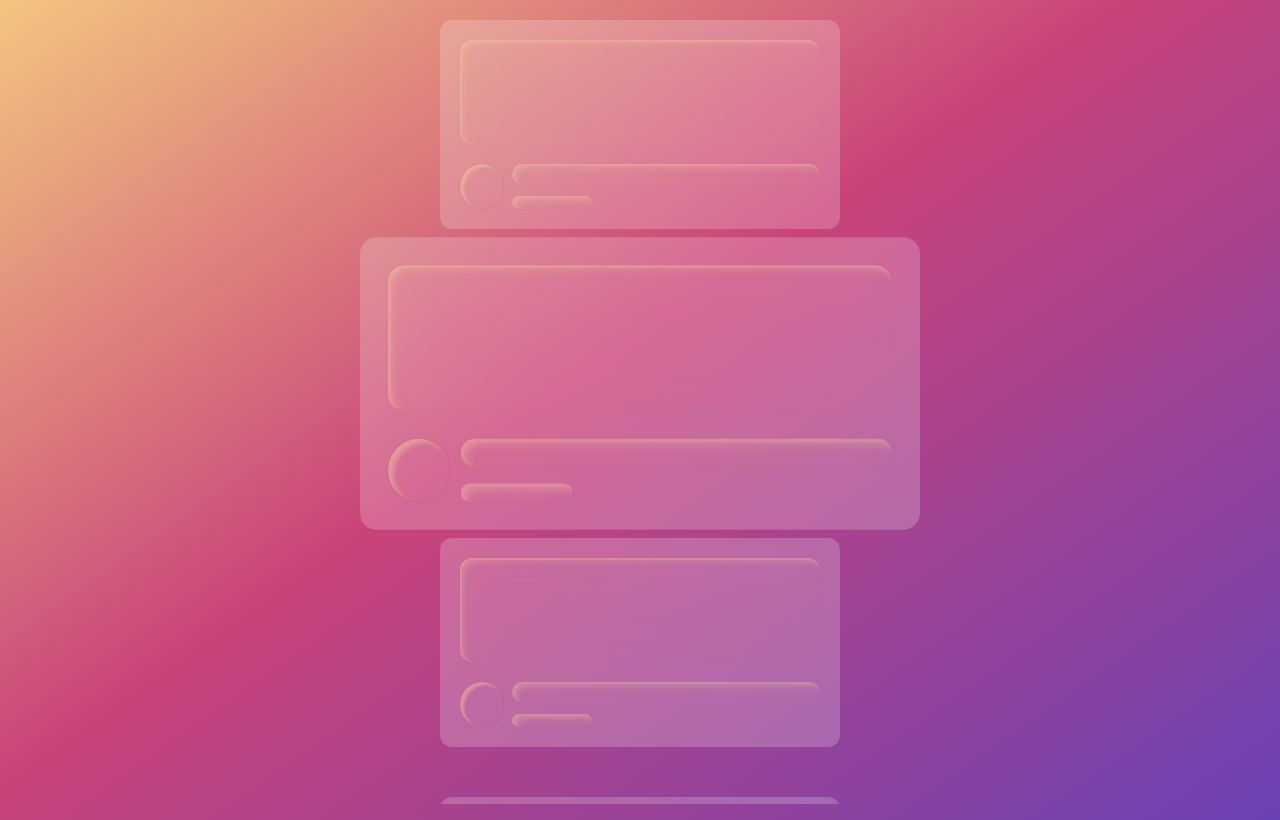
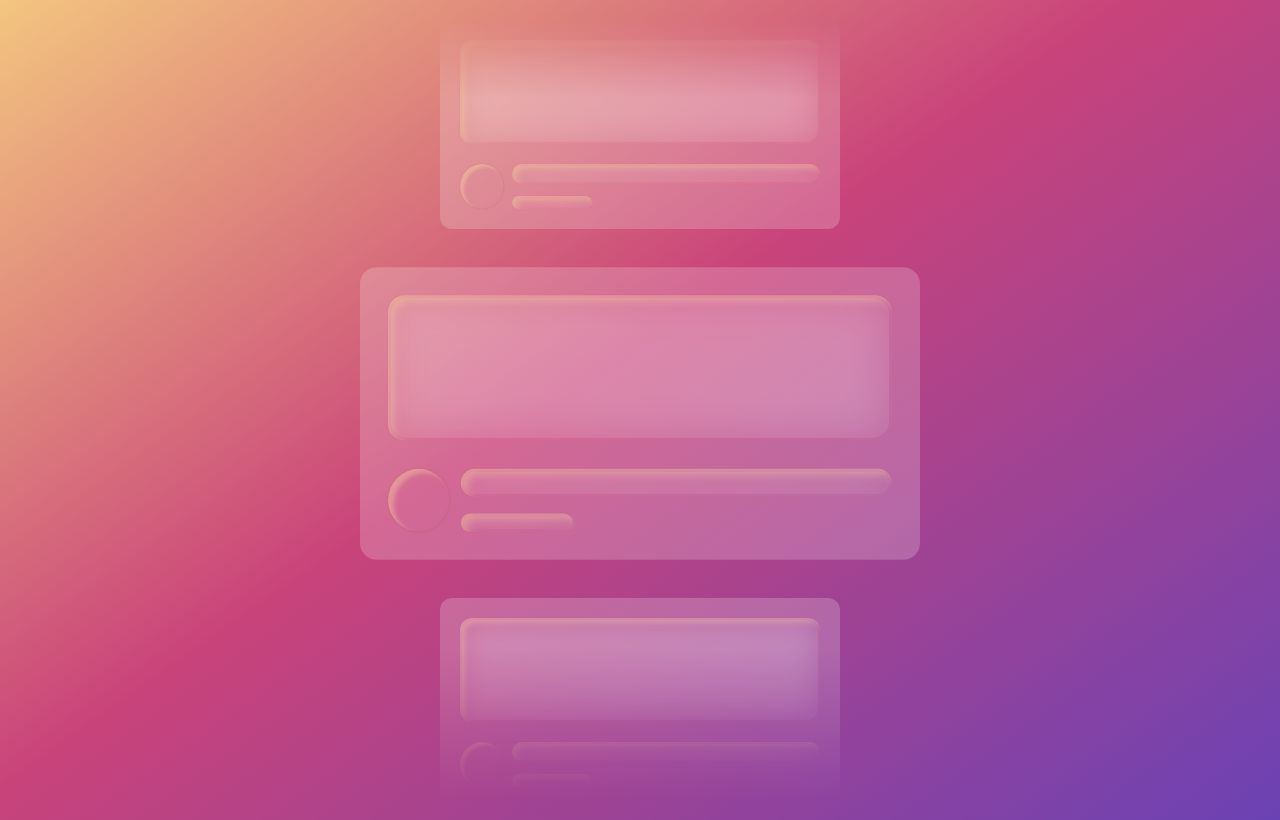
Before and after one commit to shirishpokharel/NGIT, a React (Vite) app: page / in a window 1280 px wide. Built offline with nearby package versions, Linux system fonts and the light colour scheme.

Commit message:
custom slider component

```diff
--- a/package.json
+++ b/package.json
@@ -13,6 +13,8 @@
     "clsx": "^2.1.0",
     "react": "^18.2.0",
     "react-dom": "^18.2.0",
+    "react-slick": "^0.30.2",
+    "slick-carousel": "^1.8.1",
     "tailwind-merge": "^2.2.2"
   },
   "devDependencies": {
--- a/src/components/molecule/Card.jsx
+++ b/src/components/molecule/Card.jsx
@@ -1,7 +1,8 @@
+import { forwardRef } from "react";
 import Circle from "../atoms/Circle";
 import Rectangle from "../atoms/Rectangle";
 
-function Card() {
+const Card = forwardRef(() => {
   return (
     <div className="card mx-auto flex flex-col justify-start align-middle gap-5 p-5 w-[400px] h-[300px] bg-white/20 rounded-xl ">
       <Rectangle width={"auto"} height={100} className={""} />
@@ -14,6 +15,6 @@ function Card() {
       </div>
     </div>
   );
-}
+});
 
 export default Card;
--- a/src/components/organism/Scroller.jsx
+++ b/src/components/organism/Scroller.jsx
@@ -1,11 +1,53 @@
 import Card from "../molecule/Card.jsx";
 import { useDragScroll } from "../../libs/useDraggingScroll.jsx";
+import { createRef, useCallback, useEffect, useRef, useState } from "react";
 
 const Scroller = () => {
   const [refs] = useDragScroll();
+  const newArr = [1, 2, 3, 4, 5, 6, 7, 8, 9, 10];
+  const itemsRef = useRef([]);
+
+  const [currentActiveCard, setCurrentActiveCard] = useState(2);
+
+  if (itemsRef.current.length !== newArr.length) {
+    // add or remove refs
+    itemsRef.current = Array(newArr.length)
+      .fill()
+      .map((_, i) => itemsRef.current[i] || createRef());
+  }
+
+  const handleScrollWithAnimation = useCallback(
+    (index) => {
+      const i = index ? index + 1 : currentActiveCard;
+      setCurrentActiveCard(i);
+
+      var styleSheet = document.styleSheets[0];
+      var rule =
+        "#scroller .card:nth-child(" + i + ")  { transform: scale(1.4,1.4); }";
+      styleSheet.insertRule(rule, 1);
+    },
+    [currentActiveCard]
+  );
+  useEffect(() => {
+    handleScrollWithAnimation();
+  }, [handleScrollWithAnimation]);
+
+  // useEffect(() => {
+  //   window.addEventListener("scroll", ()=>{
+  //     handleScrollWithAnimation
+  //   });
+
+  //   return () => {
+  //     window.removeEventListener("scroll", ()=>{
+  //       handleScrollWithAnimation
+  //     });
+  //   };
+  // }, [handleScrollWithAnimation]);
+
   return (
     <div
-      className="scroller mt-5 cursor-grab touch-none flex flex-1 flex-col gap-[50px]"
+      id="scroller"
+      className=" mt-5 cursor-grab touch-none flex flex-1 flex-col gap-[80px]"
       ref={refs}
       style={{
         overflow: "hidden",
@@ -13,11 +55,17 @@ const Scroller = () => {
         height: "98vh",
       }}
     >
-      <Card />
-      <Card />
-      <Card />
-      <Card />
-      <Card />
+      {newArr?.map((item) => {
+        return (
+          <Card
+            key={item}
+            ref={itemsRef.current[item]}
+            onClick={(e) => {
+              handleScrollWithAnimation();
+            }}
+          />
+        );
+      })}
     </div>
   );
 };
--- a/src/index.css
+++ b/src/index.css
@@ -4,7 +4,7 @@
 
 body {
   background: linear-gradient(145deg, #f3c57f 0%, #c9437a 46%, #6b42b4 100%);
-  overflow: hidden;
+  /* overflow: auto; */
 }
 
 .circleBorder {
@@ -20,10 +20,54 @@ body {
   padding: 2px;
 }
 
-.scroller {
-  animation: 0.2s ease-in y;
+.card {
+  /* animation: slideUp 5s infinite; */
 }
 
-.scroller .card:nth-child(2) {
+@keyframes slideUp {
+  0% {
+    transform: translateY(100%) scale(0.5);
+    opacity: 0;
+  }
+
+  5%,
+  20% {
+    transform: translateY(100%) scale(0.7);
+    opacity: 0.4;
+  }
+
+  25%,
+  40% {
+    transform: translateY(0) scale(1);
+    opacity: 1;
+  }
+
+  45%,
+  60% {
+    transform: translateY(-100%) scale(0.7);
+    opacity: 0.4;
+  }
+
+  65%,
+  100% {
+    transform: translateY(-100%) scale(0.5);
+    opacity: 0;
+  }
+}
+
+#scroller {
+  animation: 0.2s ease-in y;
+
+  -webkit-mask-box-image: -webkit-linear-gradient(
+    top,
+    transparent,
+    transparent 0,
+    white 10%,
+    white 80%,
+    transparent 100%
+  );
+}
+
+/* .scroller .card:nth-child(2) {
   transform: scale(1.4, 1.4);
-}
+} */
--- a/src/libs/useDraggingScroll.jsx
+++ b/src/libs/useDraggingScroll.jsx
@@ -11,7 +11,6 @@ export const useDragScroll = () => {
 
   const handleMouseDown = useCallback(
     (e) => {
-      console.log(e, node, "Mouse down");
       if (!node) {
         return;
       }
```
Also changed, not shown: 1 other file (tests, documents, lock files or other folders).
